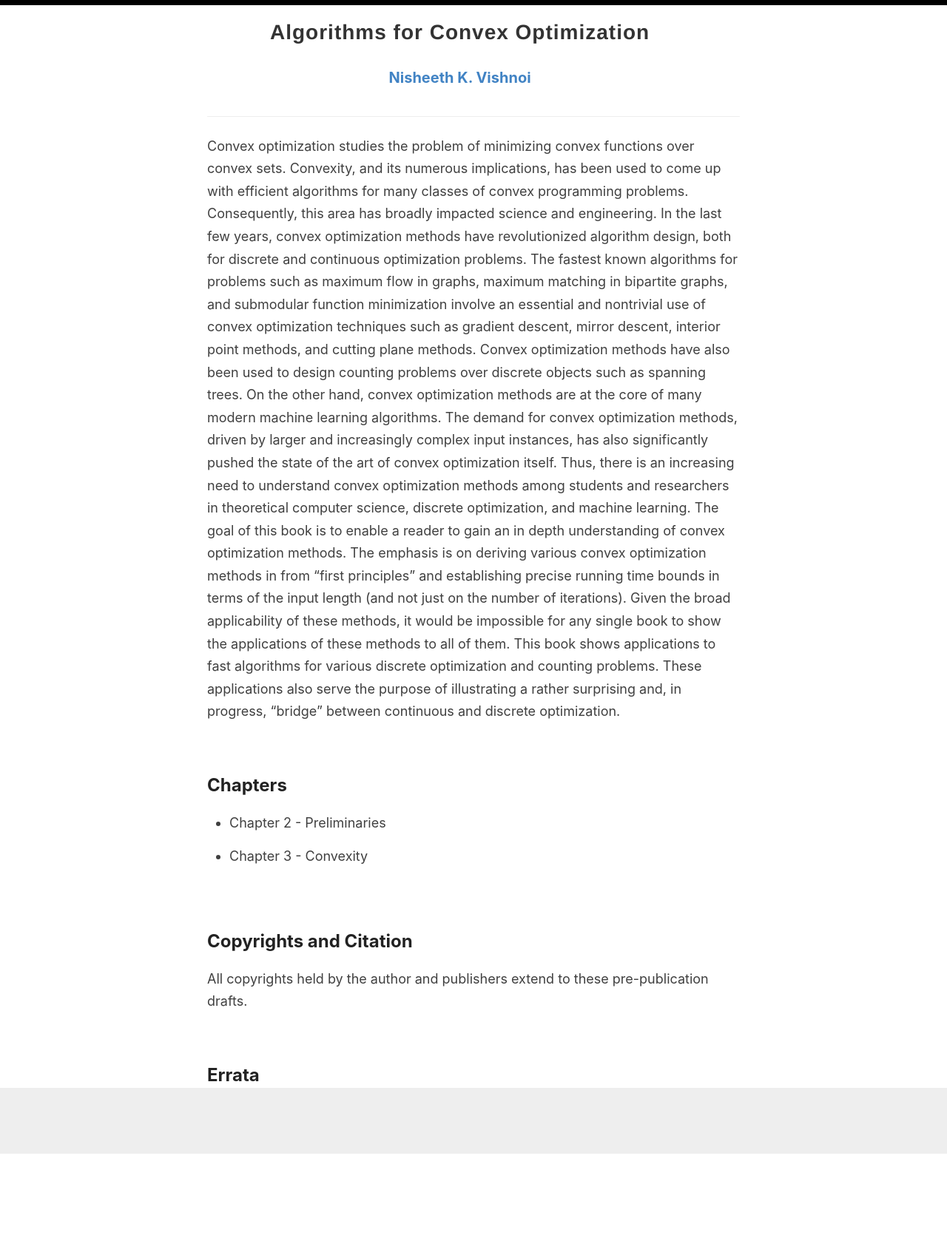
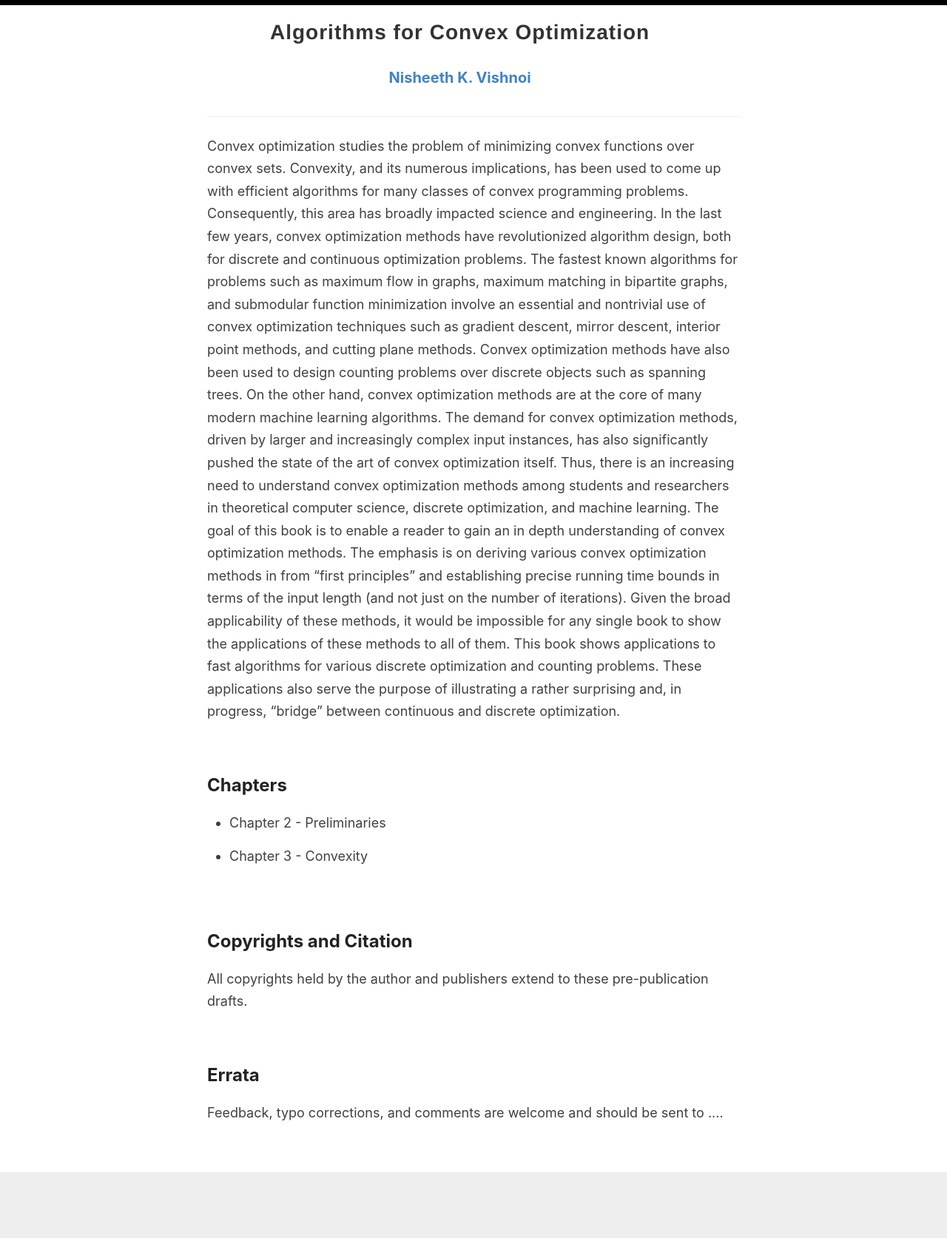
Before and after one commit to convex-optimization/convex-optimization.github.io, a Jekyll site: the page built from index.html, in a window 1280 px wide. Shown: the whole page at 74% size. Built offline with Jekyll 4.4.1, drawn with Linux system fonts in a browser that asks for light colours; the list of posts is cut into pages by our own code; before the commit the page ends 1560 px from its top, so only the background shows below that.

Commit message:
Update default.html

```diff
--- a/_layouts/default.html
+++ b/_layouts/default.html
@@ -78,11 +78,11 @@
         <div id="main" role="main" class="container">
           <h2> Errata</h2>
           {{ site.errata }}
+      <div style="margin-bottom:3cm;">
+      </div>
         </div>
       </div>
 
-      <div style="margin-bottom:3cm;">
-      </div>
 
       <div class="wrapper-footer">
         <div class="container">
```
